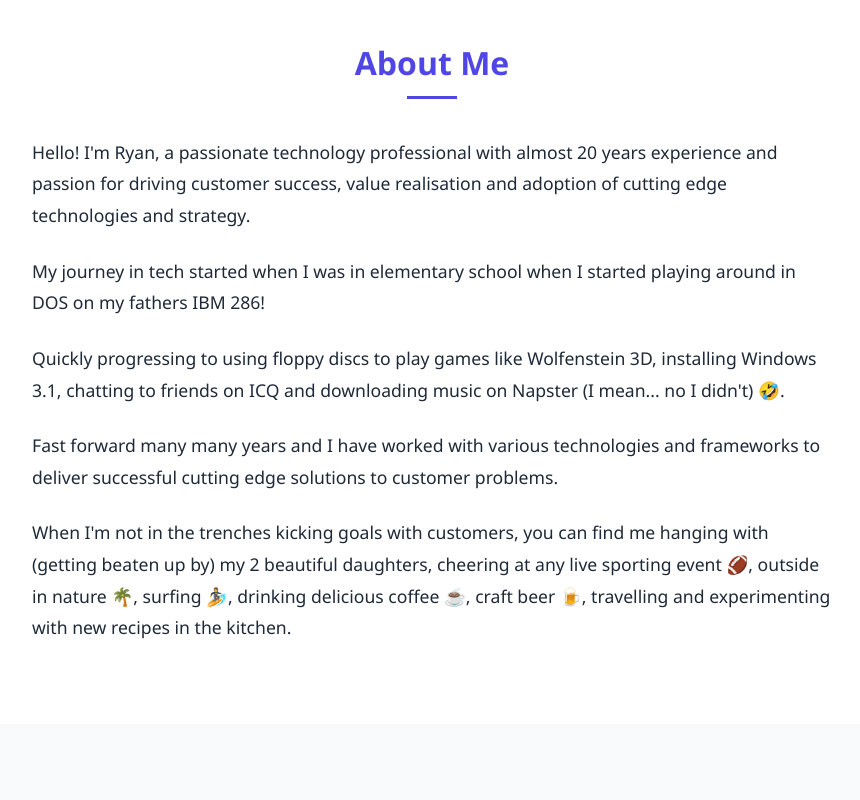
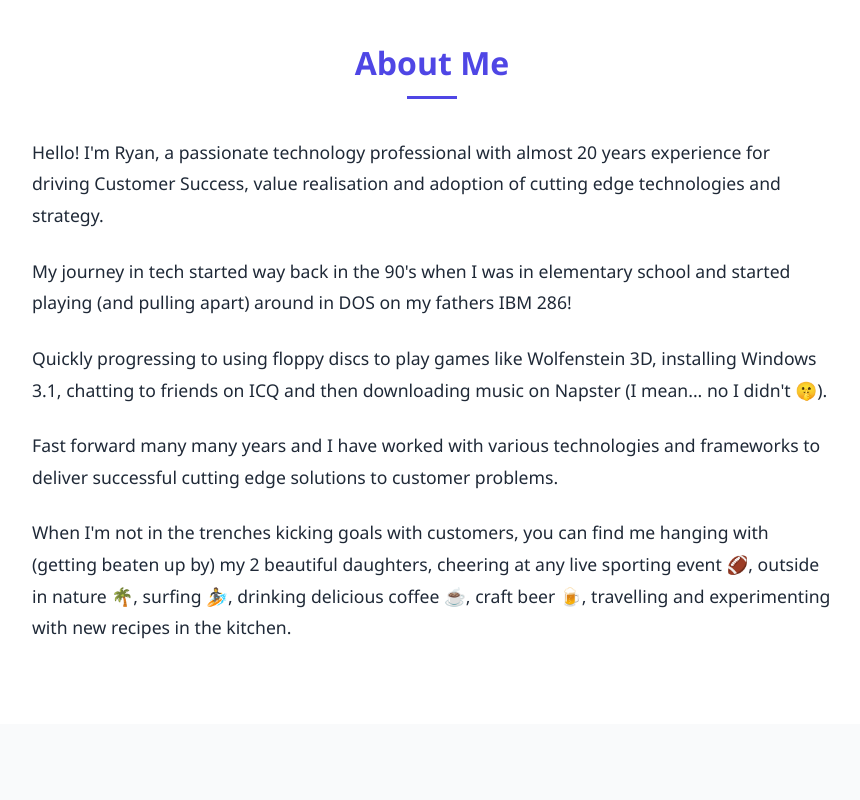
Before and after one commit to ryanleis/v0-one-page-profile, a plain HTML site: page index.html in a window 1280 px wide. Shown: the part 940-1740 px from the top of the page, without its empty margins (208-1068 px from the left). Drawn offline with Linux system fonts and the light colour scheme.

Commit message:
Add dummy AI startup site and professional profile site

```diff
--- a/index.html
+++ b/index.html
@@ -616,9 +616,9 @@
             </div>
             <div class="about-content">
                 <div class="about-text">
-                    <p>Hello! I'm Ryan, a passionate technology professional with almost 20 years experience and passion for driving customer success, value realisation and adoption of cutting edge technologies and strategy.</p>
-                    <p>My journey in tech started when I was in elementary school when I started playing around in DOS on my fathers IBM 286! </p>
-                    <p>Quickly progressing to using floppy discs to play games like Wolfenstein 3D, installing Windows 3.1, chatting to friends on ICQ and downloading music on Napster (I mean... no I didn't) 🤣.</p>
+                    <p>Hello! I'm Ryan, a passionate technology professional with almost 20 years experience for driving Customer Success, value realisation and adoption of cutting edge technologies and strategy.</p>
+                    <p>My journey in tech started way back in the 90's when I was in elementary school and started playing (and pulling apart) around in DOS on my fathers IBM 286! </p>
+                    <p>Quickly progressing to using floppy discs to play games like Wolfenstein 3D, installing Windows 3.1, chatting to friends on ICQ and then downloading music on Napster (I mean... no I didn't 🤫).</p>
                     <p>Fast forward many many years and I have worked with various technologies and frameworks to deliver successful cutting edge solutions to customer problems.</p>
                     <p>When I'm not in the trenches kicking goals with customers, you can find me hanging with (getting beaten up by) my 2 beautiful daughters, cheering at any live sporting event 🏈, outside in nature 🌴, surfing 🏄, drinking delicious coffee ☕️, craft beer 🍺, travelling and experimenting with new recipes in the kitchen.</p>
                 </div>
@@ -734,7 +734,7 @@
                 </div>
                 <div class="project-card">
                     <div class="project-image">
-                        <img src="https://via.placeholder.com/400x300" alt="Task Management App">
+                        <img src="assets/profile_profile.jpg" alt="Task Management App">
                     </div>
                     <div class="project-info">
                         <h3>Dummy AI StartUp Website</h3>
@@ -749,7 +749,7 @@
                 </div>
                 <div class="project-card">
                     <div class="project-image">
-                        <img src="https://via.placeholder.com/400x300" alt="Portfolio Website">
+                        <img src="assets/dummy_ai_startup.jpg" alt="Portfolio Website">
                     </div>
                     <div class="project-info">
                         <h3>Portfolio Template</h3>
```
Also changed, not shown: assets/professional_profile.jpg (added), 1 other file.
